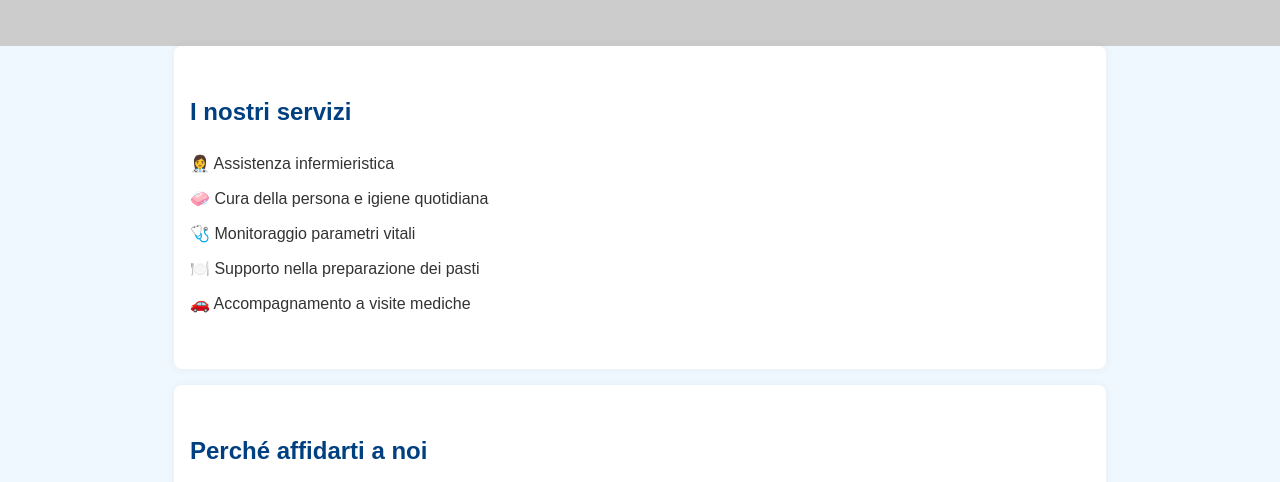
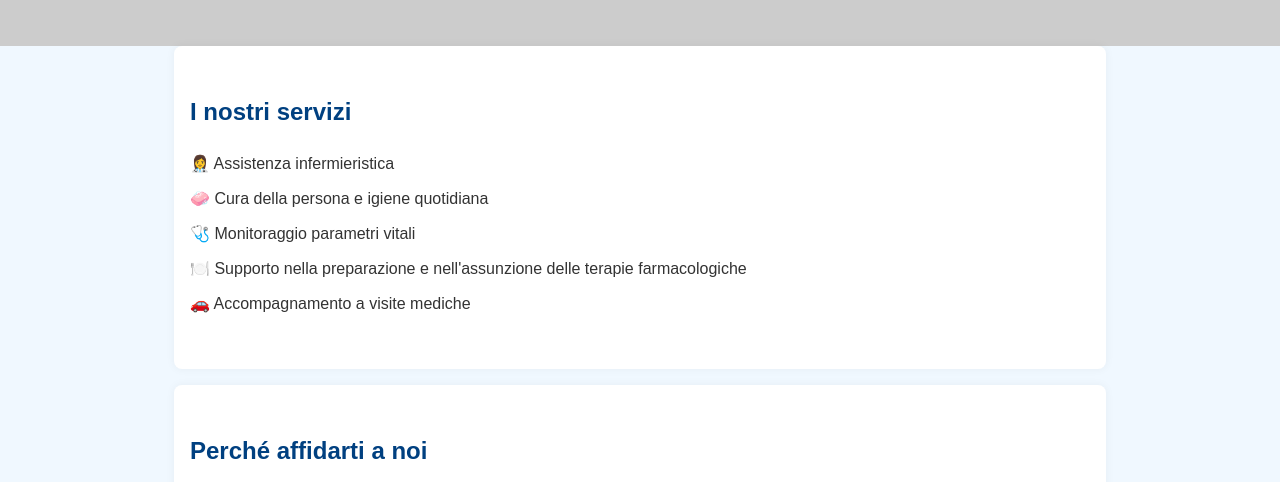
Before and after one commit to Gio-Gerosa/2gcure-landing3, a plain HTML site: page index.html in a window 1280 px wide. Shown: the part 287-769 px from the top of the page. Drawn offline with Linux system fonts and the light colour scheme; placeholder pictures from the web are drawn by us.

Commit message:
Update index.html

```diff
--- a/index.html
+++ b/index.html
@@ -44,7 +44,7 @@
       <li>👩‍⚕️ Assistenza infermieristica</li>
       <li>🧼 Cura della persona e igiene quotidiana</li>
       <li>🩺 Monitoraggio parametri vitali</li>
-      <li>🍽️ Supporto nella preparazione dei pasti</li>
+      <li>🍽️ Supporto nella preparazione e nell'assunzione delle terapie farmacologiche</li>
       <li>🚗 Accompagnamento a visite mediche</li>
     </ul>
   </section>
```
